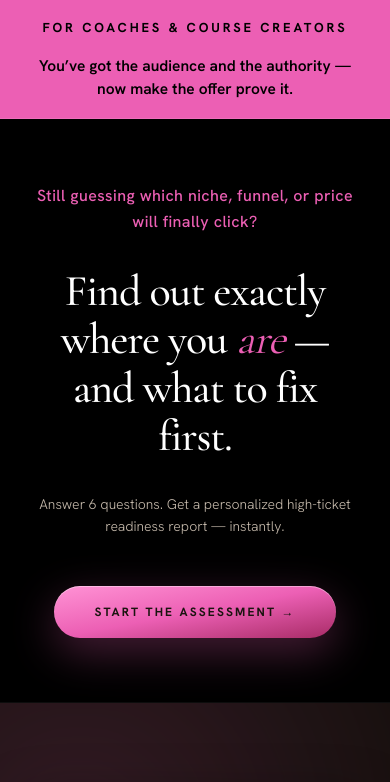
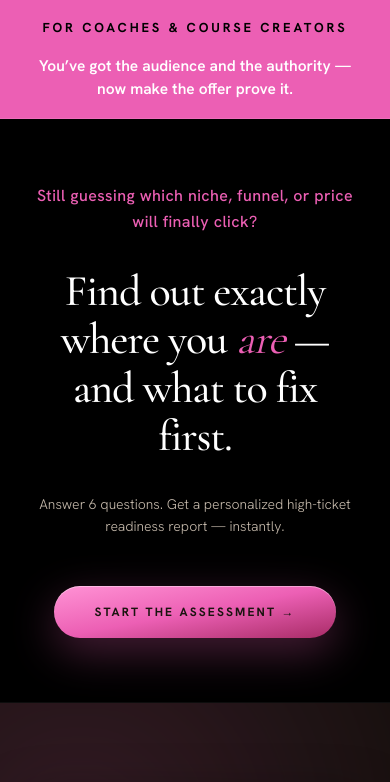
Before and after one commit to allie-pasag/aap-ht-qualifier, a Next.js app: page / in a window 390 px wide. Shown: the top 782 px of the page. Built offline with nearby package versions, Linux system fonts and the light colour scheme; no server answers; a web font is replaced by a local one.

Commit message:
style: make top banner main copy font color white on all viewports

```diff
--- a/components/LandingView.tsx
+++ b/components/LandingView.tsx
@@ -309,7 +309,7 @@ export default function LandingView({ onStart }: LandingViewProps) {
               For coaches &amp; course creators
             </span>
             <span className="hidden md:inline-block w-1 h-1 rounded-full bg-luxe-cream/30"></span>
-            <span className="font-sans text-[15.5px] text-black md:text-white font-semibold md:font-light">
+            <span className="font-sans text-[15.5px] text-white font-semibold md:font-light">
               You’ve got the audience and the authority — now make the offer prove it.
             </span>
           </div>
```
